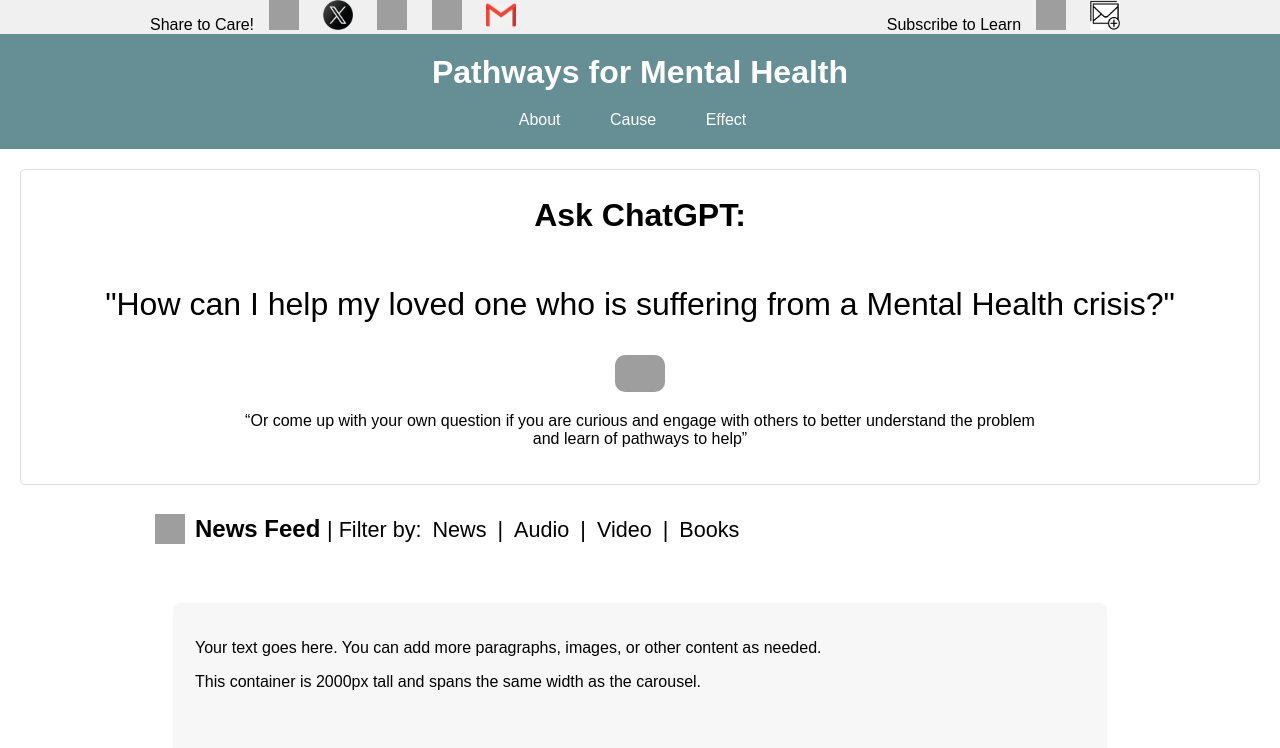
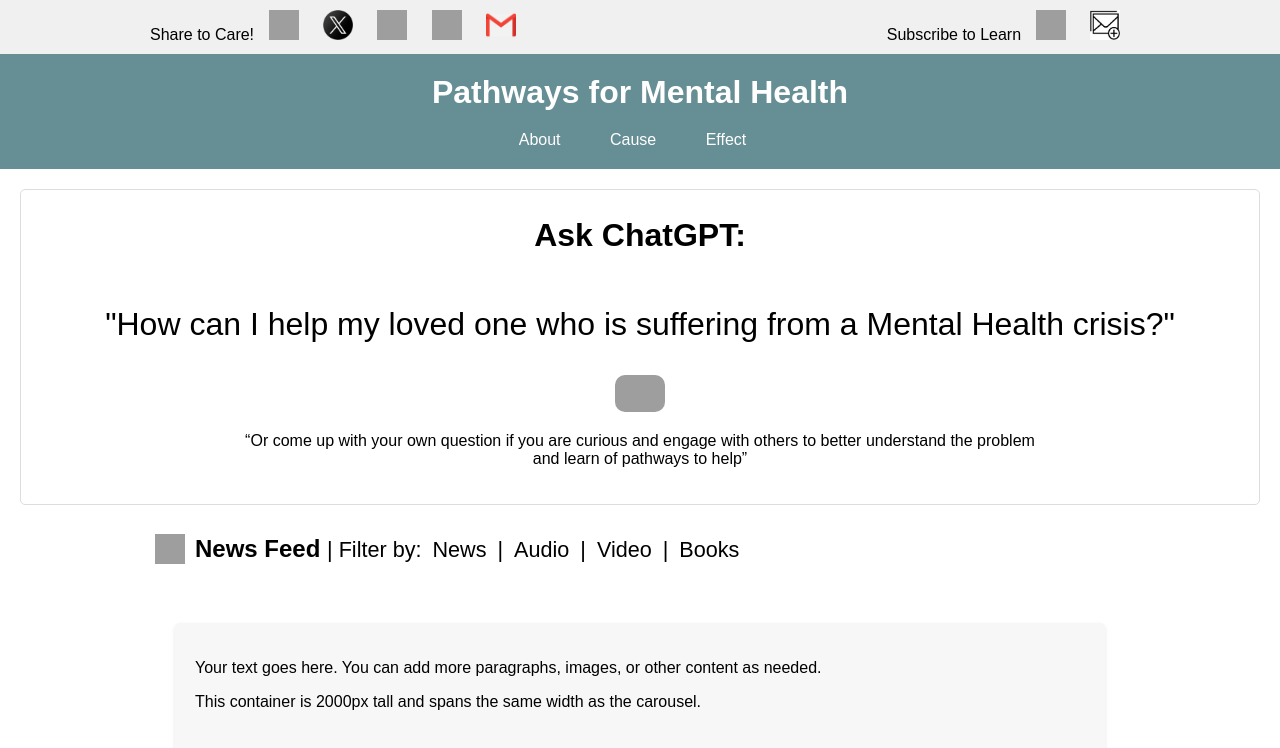
Before and after one commit to paulduplantis/DIWTemplate, a plain HTML site: page index.html in a window 1280 px wide. Shown: the top 748 px of the page. Drawn offline with Linux system fonts and the light colour scheme; no server answers; grey boxes are pictures that could not be loaded.

Commit message:
Update index.html

```diff
--- a/index.html
+++ b/index.html
@@ -84,12 +84,12 @@
 
         .share-container {
             background-color: #f0f0f0; /* Light grey background */
-            padding: 20px 0; /* 10px padding top and bottom */
+            padding: 10px 0; /* 10px padding top and bottom */
             text-align: center;
             display: flex;
             justify-content: space-between; /* Space out the two sections */
             align-items: center;
-            padding: 0 150px; /* Add padding to create the 300px gap */
+            padding: 10px 150px; /* Add padding to create the 300px gap with top and bottom padding */
         }
         .share-icons,
         .subscribe-icons {
```
